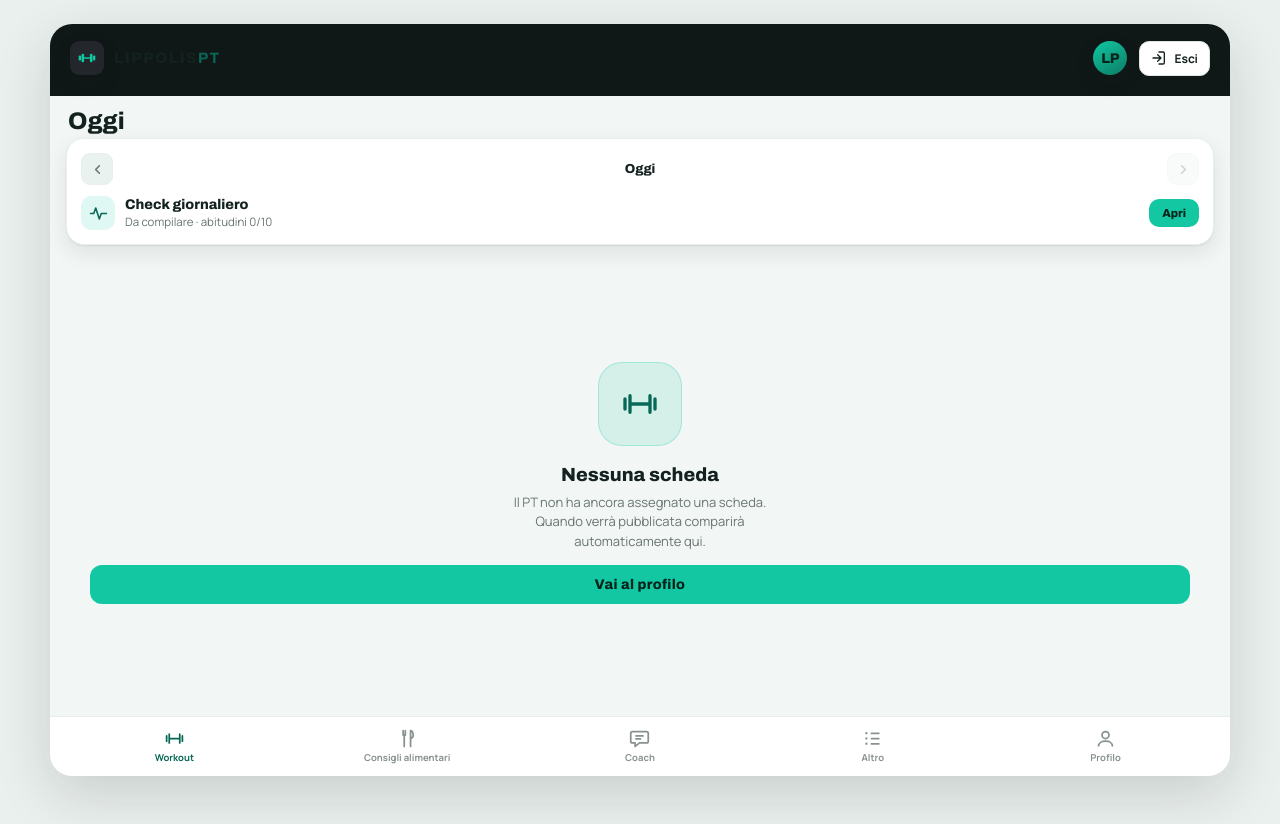
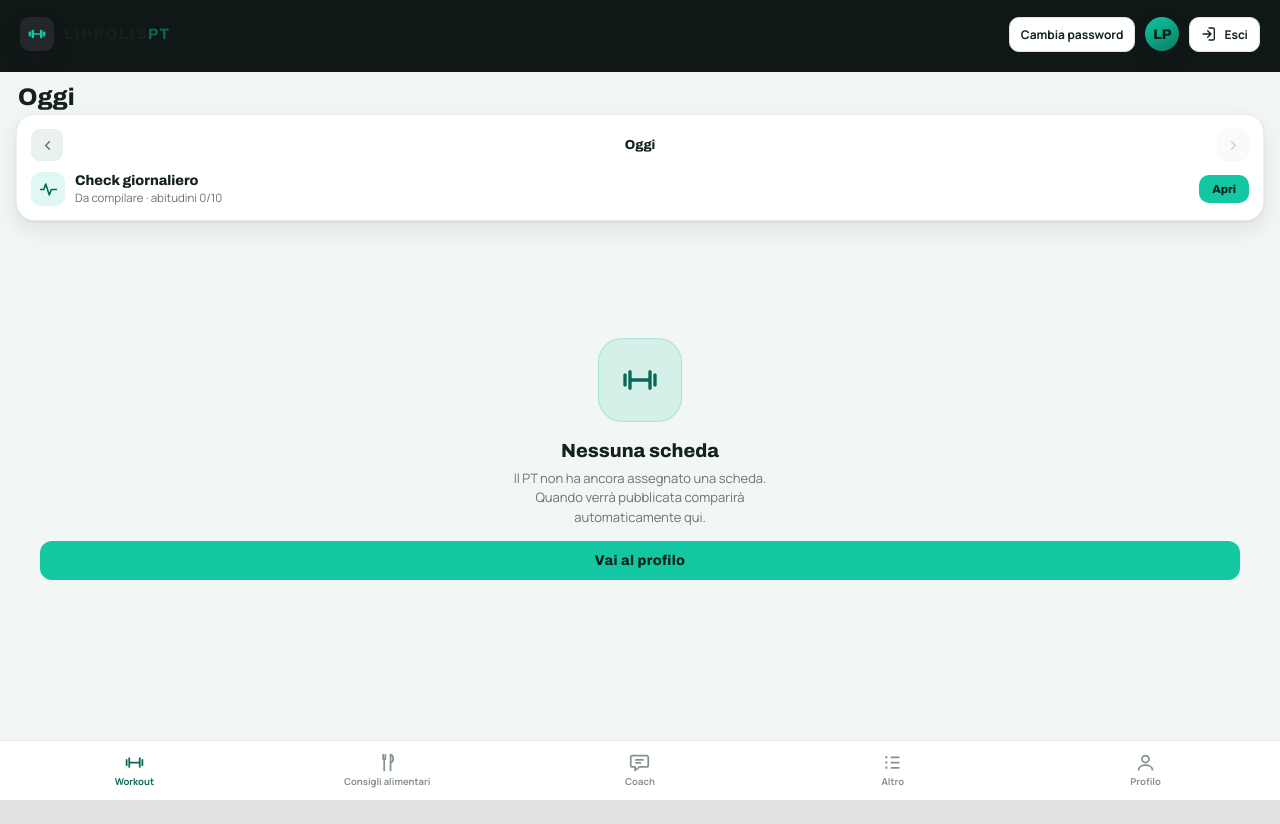
Before and after one commit to davidevisci141/Lippolis_PT, a website with bundled scripts: page www/athlete.html in a window 1280 px wide. After the commit the page ends 800 px from the top, so only its background shows below. Built offline with nearby package versions, Linux system fonts and the light colour scheme; a script that the page names is missing.

Commit message:
Make athlete web dashboard full screen

```diff
--- a/www/athlete.html
+++ b/www/athlete.html
@@ -52,14 +52,16 @@
   @media (min-width:600px){ body{background:var(--bg);} .phone{box-shadow:0 0 60px rgba(0,0,0,.35);} }
   @media (min-width:900px){
     html:not([data-tema="scuro"]) .phone{--device:#F2F6F4;--surface:#fff;--surface2:#EAF2EF;--line:#DCE5E2;--line-soft:#E7EEEB;--text:#13211F;--muted:#687572;--muted2:#87928F;}
-    body{background:#EAF0ED;overflow:auto;}
-    .phone{max-width:1180px;height:calc(100% - 48px);min-height:680px;margin:24px auto;border-radius:22px;box-shadow:0 18px 55px rgba(19,33,31,.16);}
+    body{background:var(--device);overflow:hidden;}
+    .phone{max-width:none;width:100%;height:100%;min-height:0;margin:0;border-radius:0;box-shadow:none;}
     .topbar{min-height:72px;padding:12px 28px;background:#101817;}
     .topbar .name{color:#fff;}
     .topbar .identity{color:#adbbb7;}
     .topbar .identity b{color:#fff;}
-    .topbar .account-exit{margin-left:2px;border-color:#40504c;background:transparent;color:#fff;}
-    .view{padding:18px 30px 28px;}
+    .topbar .account-tools{margin-left:auto;}
+    .topbar .account-exit,.topbar .account-password{border-color:#40504c;background:transparent;color:#fff;}
+    .view{width:100%;padding:18px clamp(24px,4vw,72px) 28px;}
+    #profileAccount{display:none;}
   }
 
   .topbar{display:flex; align-items:center; gap:10px; padding:8px 20px 12px;}
@@ -68,14 +70,17 @@
   .topbar .name{font-family:'Archivo',system-ui,sans-serif; font-weight:800; font-size:15px; letter-spacing:1.5px; color:var(--text);}
   .topbar .name b{color:var(--accent-ink);}
   .topbar .avatar{margin-left:0; width:34px;height:34px;border-radius:50%; background:linear-gradient(150deg,var(--accent),var(--accent-dark)); display:grid;place-items:center; font-family:'Archivo',system-ui,sans-serif; font-weight:800; font-size:14px; color:var(--on-accent); box-shadow:var(--shadow-card); cursor:pointer;}
-  .topbar .identity{margin-left:auto;text-align:right;font-size:11px;line-height:1.35;color:var(--muted);}
+  .topbar .identity{text-align:right;font-size:11px;line-height:1.35;color:var(--muted);}
   .topbar .identity b,.topbar .identity span{display:block;}
   .topbar .identity b{color:var(--text);font-size:12px;}
-  .topbar .account-exit{display:flex;align-items:center;gap:7px;border:1px solid var(--line);border-radius:10px;background:var(--surface);color:var(--text);padding:8px 11px;font:700 12px 'Manrope',system-ui,sans-serif;cursor:pointer;}
+  .topbar .account-tools{display:flex;align-items:center;gap:10px;margin-left:auto;}
+  .topbar .account-exit,.topbar .account-password{display:flex;align-items:center;gap:7px;border:1px solid var(--line);border-radius:10px;background:var(--surface);color:var(--text);padding:8px 11px;font:700 12px 'Manrope',system-ui,sans-serif;cursor:pointer;white-space:nowrap;}
   .topbar .account-exit svg{width:16px;height:16px;}
+  .topbar .account-password{display:none;}
   .pf-save-status{min-height:18px;margin:6px 2px 12px;color:var(--muted);font-size:11px;font-weight:700;}
   .pf-save-status.error{color:var(--danger-ink);}
-  @media (max-width:899px){.topbar .identity{display:none}.topbar .avatar{margin-left:auto}}
+  @media (min-width:900px){.topbar .account-password{display:flex;}}
+  @media (max-width:899px){.topbar .identity,.topbar .account-password{display:none}.topbar .avatar{margin-left:0}}
   @media (max-width:380px){.topbar .account-exit{padding:8px}.topbar .account-exit span{display:none}}
 
   .view{flex:1; overflow-y:auto; padding:6px 16px 24px; scrollbar-width:thin; scrollbar-color:#9aa0a8 transparent;}
@@ -677,9 +682,12 @@
         <svg viewBox="0 0 24 24" fill="none"><rect x="2" y="9" width="3" height="6" rx="1.2" fill="var(--accent)"/><rect x="5.5" y="7" width="3" height="10" rx="1.2" fill="var(--accent)"/><rect x="15.5" y="7" width="3" height="10" rx="1.2" fill="var(--accent)"/><rect x="19" y="9" width="3" height="6" rx="1.2" fill="var(--accent)"/><rect x="8" y="11" width="8" height="2" rx="1" fill="var(--accent)"/></svg>
       </div>
       <div class="name">LIPPOLIS<b>PT</b></div>
-      <div class="identity" id="athleteIdentity"></div>
-      <div class="avatar" onclick="showTab('profilo')">LP</div>
-      <button class="account-exit" id="athleteLogout" type="button" aria-label="Esci dall'account"><svg viewBox="0 0 24 24" fill="none" stroke="currentColor" stroke-width="2" stroke-linecap="round" stroke-linejoin="round" aria-hidden="true"><path d="M10 17l5-5-5-5M15 12H3"/><path d="M12 3h6a2 2 0 0 1 2 2v14a2 2 0 0 1-2 2h-6"/></svg><span>Esci</span></button>
+      <div class="account-tools">
+        <div class="identity" id="athleteIdentity"></div>
+        <button class="account-password" id="athletePasswordTop" type="button">Cambia password</button>
+        <div class="avatar" onclick="showTab('profilo')">LP</div>
+        <button class="account-exit" id="athleteLogout" type="button" aria-label="Esci dall'account"><svg viewBox="0 0 24 24" fill="none" stroke="currentColor" stroke-width="2" stroke-linecap="round" stroke-linejoin="round" aria-hidden="true"><path d="M10 17l5-5-5-5M15 12H3"/><path d="M12 3h6a2 2 0 0 1 2 2v14a2 2 0 0 1-2 2h-6"/></svg><span>Esci</span></button>
+      </div>
     </div>
 
     <div class="view" id="view"></div>
@@ -2268,7 +2276,7 @@
       <div class="vol-hint">Nell'app installata il timer suona sul volume <b>Sveglia</b> del telefono: questo cursore ne regola una parte.</div>
 
       <div class="pf-sec">Account</div>
-      <div class="bk-card" style="margin-bottom:14px"><div class="bk-l">Accesso personale</div><div class="bk-v" id="accountEmail">${esc((window.__LIPPOLIS_PROFILE__&&window.__LIPPOLIS_PROFILE__.email)||'')}</div><div class="bk-n">I dati sono separati per account e sincronizzati con Supabase.</div><div class="bk-actions" style="margin-top:10px"><button class="bk-b" id="accountPassword">Cambia password</button><button class="bk-b" id="accountLogout">Esci</button></div></div>
+      <div class="bk-card" id="profileAccount" style="margin-bottom:14px"><div class="bk-l">Accesso personale</div><div class="bk-v" id="accountEmail">${esc((window.__LIPPOLIS_PROFILE__&&window.__LIPPOLIS_PROFILE__.email)||'')}</div><div class="bk-n">I dati sono separati per account e sincronizzati con Supabase.</div><div class="bk-actions" style="margin-top:10px"><button class="bk-b" id="accountPassword">Cambia password</button></div></div>
 
       <div class="pf-sec">Impostazioni</div>
       <div class="pf-row"><div class="t">Tema scuro</div><button class="tgl${tema==='scuro'?' on':''}" id="pfTema"></button></div>
--- a/www/src/athlete.mjs
+++ b/www/src/athlete.mjs
@@ -7,6 +7,7 @@ document.getElementById("athleteLogout")?.addEventListener("click", async () =>
   if (window.lippolisAccount?.logout) await window.lippolisAccount.logout();
   else await logout();
 });
+document.getElementById("athletePasswordTop")?.addEventListener("click", () => window.lippolisAccount?.changePassword());
 let knownRevision = 0;
 let knownProgramVersion = "";
 let cloudReady = false;
@@ -59,6 +60,8 @@ async function bootstrap(session) {
       if (error) throw error;
       if (!data || data.id !== user.uid) throw new Error("Il profilo non è stato aggiornato. Ricarica la pagina e riprova.");
       window.__LIPPOLIS_PROFILE__ = { ...profile, firstName: data.first_name, lastName: data.last_name, displayName: data.display_name };
+      const identityName = document.querySelector("#athleteIdentity b");
+      if (identityName) identityName.textContent = data.display_name || `${data.first_name} ${data.last_name}`.trim();
       return window.__LIPPOLIS_PROFILE__;
     },
     changePassword: async () => {
```
